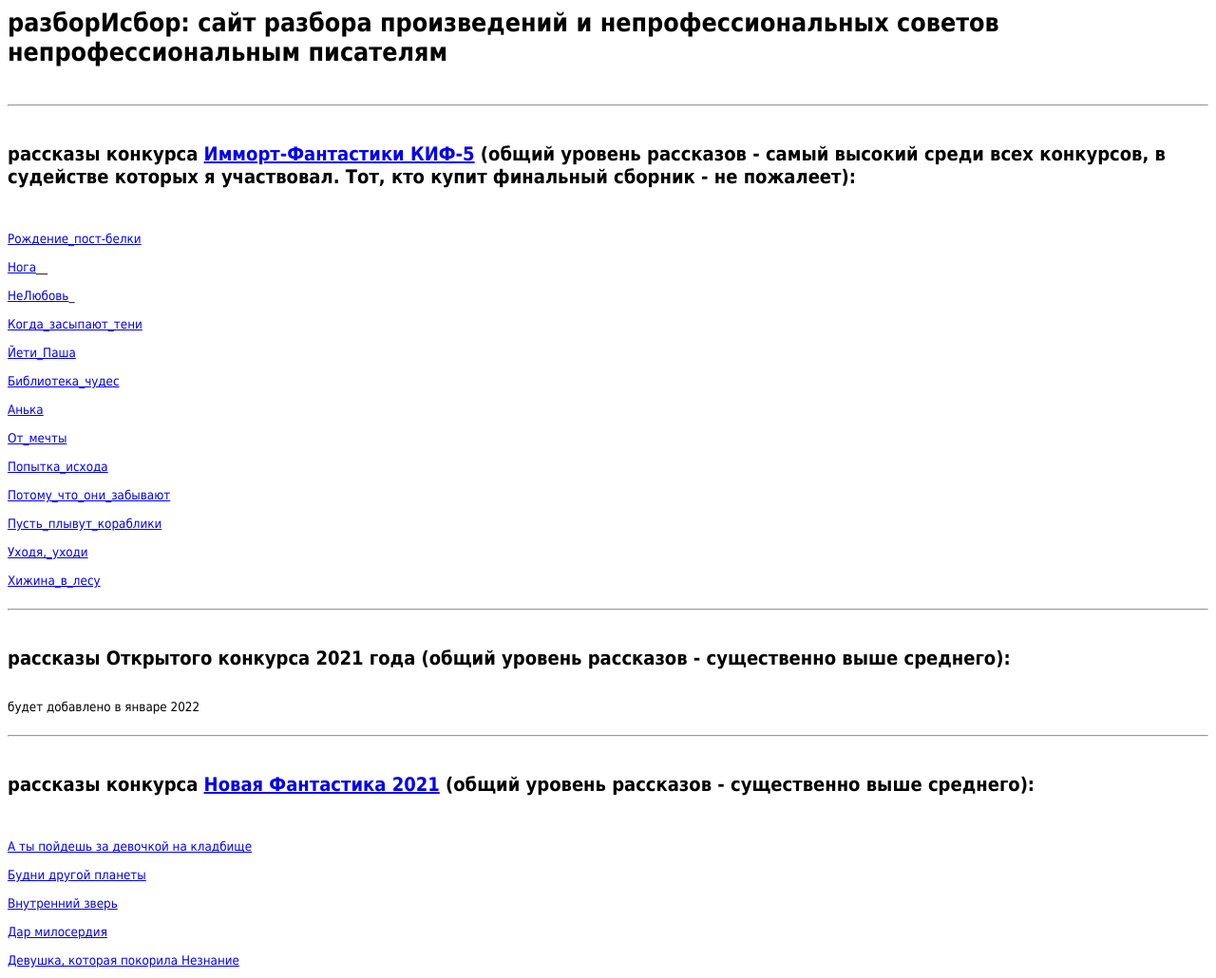
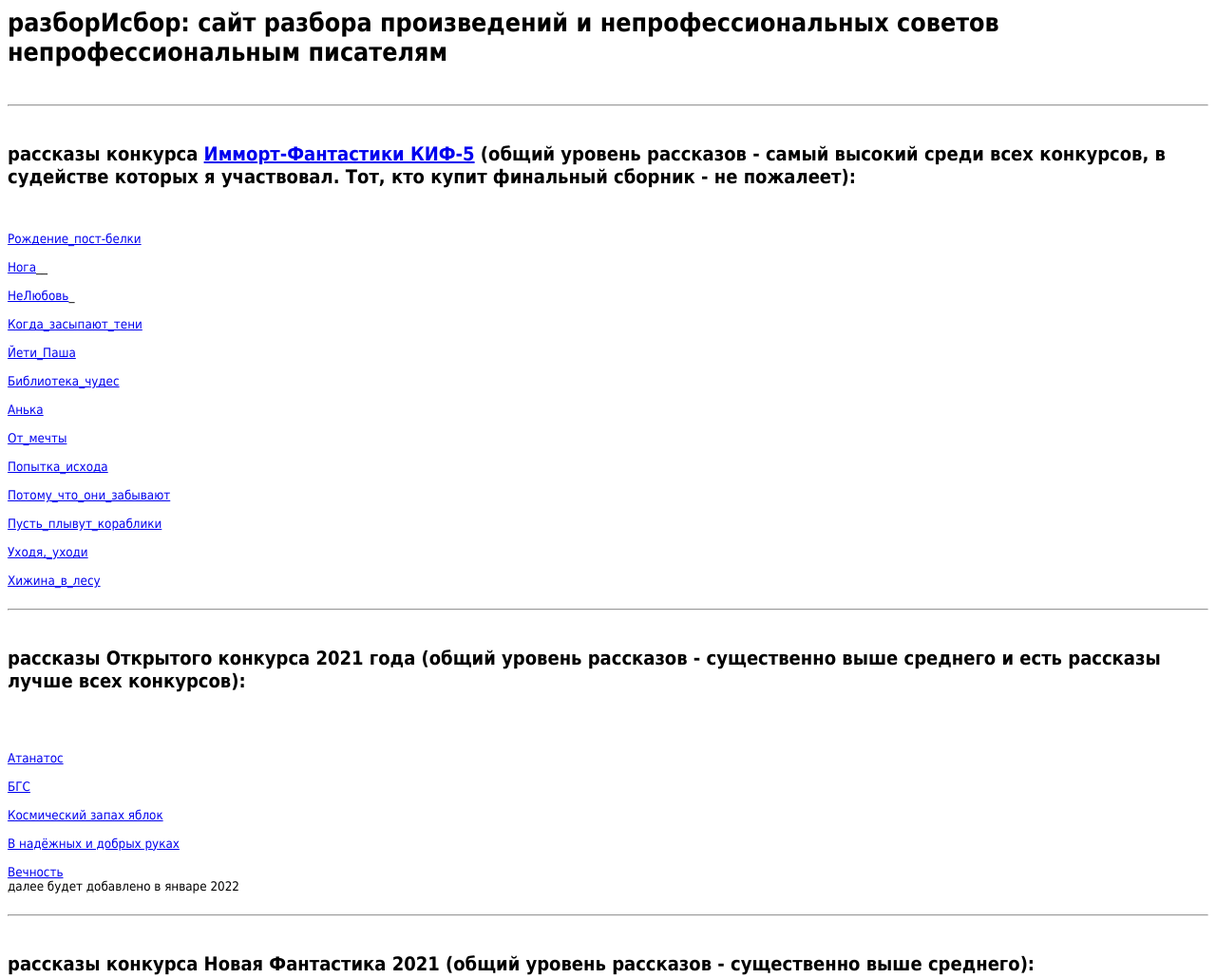
Before and after one commit to AlesMishchenko/razborIsbor, a plain HTML site: page index.html in a window 1280 px wide. Shown: the top 1030 px of the page at 95% size. Drawn offline with Linux system fonts and the light colour scheme.

Commit message:
Update index.html

```diff
--- a/index.html
+++ b/index.html
@@ -37,15 +37,22 @@
 
 <br><hr><br>
 
-<h2>рассказы Открытого конкурса 2021 года (общий уровень рассказов - существенно выше среднего):</h2>
+<h2>рассказы Открытого конкурса 2021 года (общий уровень рассказов - существенно выше среднего и есть рассказы лучше всех конкурсов):</h2>
 <!--<a href="https://sf.fancon.ru">Открытого конкурса 2021-22</a>-->
 <br>
-будет добавлено в январе 2022
+<br><br><a href="https://alesmishchenko.github.io/razborIsbor/atanatos.html.html">Атанатос</a>
+<br><br><a href="https://alesmishchenko.github.io/razborIsbor/BGS.html.html">БГС</a>
+<br><br><a href="https://alesmishchenko.github.io/razborIsbor/kosmicheski_zapah_yablok.html.html">Космический запах яблок</a>
+<br><br><a href="https://alesmishchenko.github.io/razborIsbor/v_nadeznyh_i_dobryh.html.html">В надёжных и добрых руках</a>
+<br><br><a href="https://alesmishchenko.github.io/razborIsbor/vechnost.html.html">Вечность</a>
+<br>
+далее будет добавлено в январе 2022
 <br>
 
 <br><hr><br>
 
-<h2>рассказы конкурса <a href="https://litclubbs.ru/writers/konkurs-rasskazov/novaja-fantastika-2022">Новая Фантастика 2021</a>  (общий уровень рассказов - существенно выше среднего):</h2>
+<h2>рассказы конкурса Новая Фантастика 2021  (общий уровень рассказов - существенно выше среднего):</h2>
+<!--<a href="https://litclubbs.ru/writers/konkurs-rasskazov/novaja-fantastika-2022">Новая Фантастика 2021</a>-->
 
 <br><br><a href="https://alesmishchenko.github.io/razborIsbor/a_ty_poides_za.html">А ты пойдешь за девочкой на кладбище</a>
 <br><br><a href="https://alesmishchenko.github.io/razborIsbor/budni_drugoi_planety.html">Будни другой планеты</a>
```
